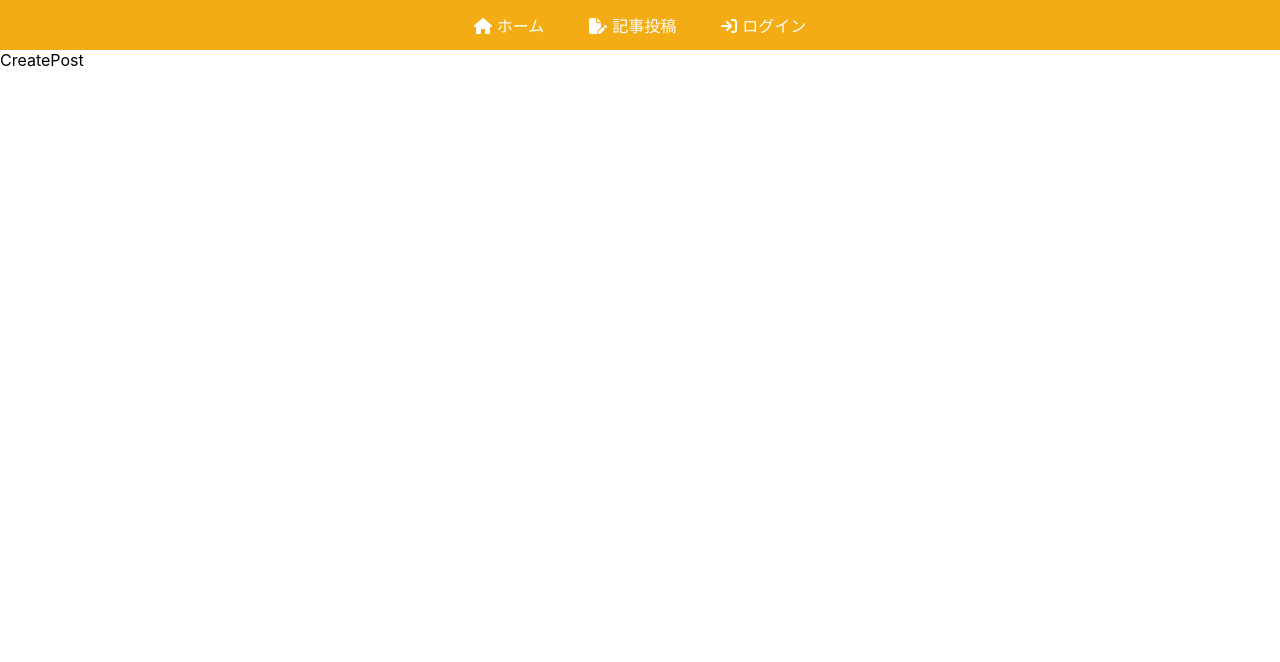
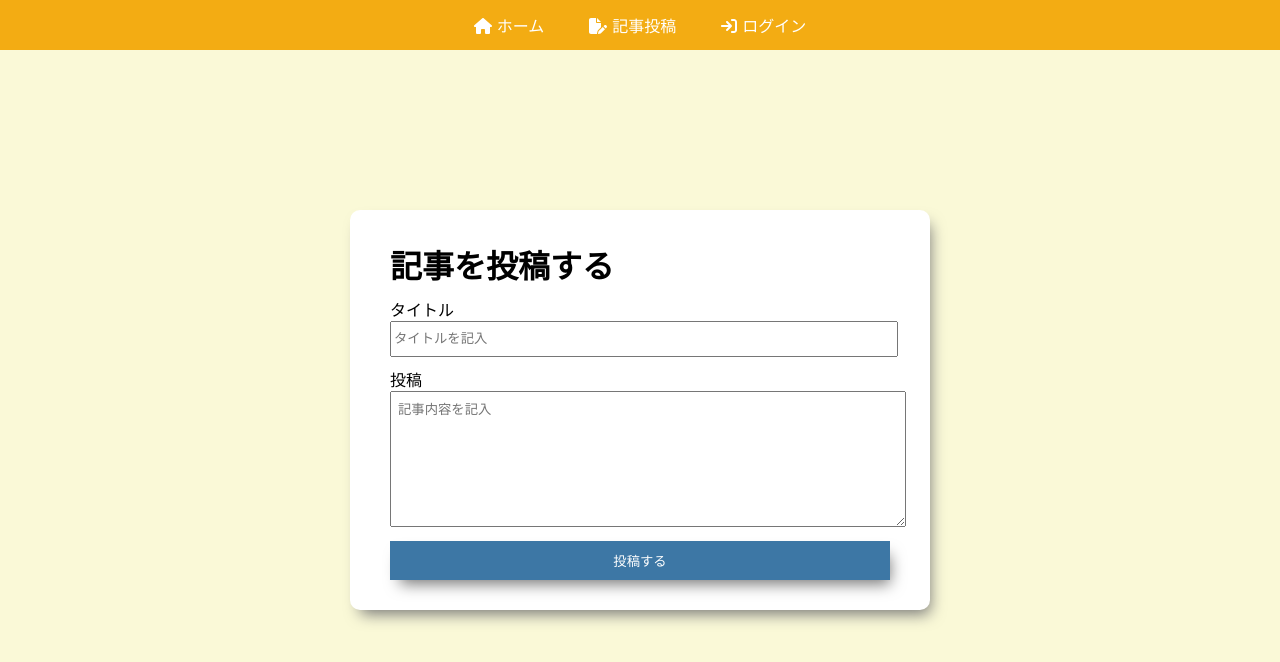
Before and after one commit to yuomatsu/udemy-react-firebase-blog, a React (Create React App) app: page /createpost in a window 1280 px wide. Shown: the top 662 px of the page. Built offline with nearby package versions, Linux system fonts and the light colour scheme.

Commit message:
記事投稿レイアウト修正

```diff
--- /dev/null
+++ b/src/components/CreatePost.scss
@@ -0,0 +1,45 @@
+.createPostPage {
+  display: flex;
+  align-items: center;
+  justify-content: center;
+  height: 90vh;
+}
+.postContainer {
+  background-color: #fff;
+  border-radius: 10px;
+  display:flex;
+  flex-direction: column;
+  justify-content: center;
+  height: 400px;
+  width: 500px;
+  gap: 10px;
+  padding: 0px 40px;
+  box-shadow: 5px 9px 15px -5px #777;
+  h1 {
+    margin: 0;
+  }
+  input {
+    width: 100%;
+    height: 30px;
+    outline: none;
+  }
+  textarea {
+    width: 100%;
+    height: 120px;
+    outline: none;
+    padding: 7px;
+  }
+  .postButton {
+    padding: 10px;
+    background-color: #3d77a5;
+    border: none;
+    box-shadow: 5px 9px 15px -5px #777;
+    color: #fff;
+    cursor: pointer;
+    transition: all 0.3s;
+    &:hover {
+      transform: translateY(2px);
+      box-shadow: none;
+    }
+  }
+}
--- a/src/components/CreatePost.tsx
+++ b/src/components/CreatePost.tsx
@@ -1,7 +1,23 @@
 import React from "react";
+import "./CreatePost.scss"
 
 const CreatePost = () => {
-  return <div>CreatePost</div>;
+  return (
+    <div className="createPostPage">
+      <div className="postContainer">
+        <h1>記事を投稿する</h1>
+        <div className="inputPost">
+          <div>タイトル</div>
+          <input type="text" placeholder="タイトルを記入" />
+        </div>
+        <div className="inputPost">
+          <div>投稿</div>
+          <textarea placeholder="記事内容を記入" ></textarea>
+        </div>
+        <button className="postButton">投稿する</button>
+      </div>
+    </div>
+  );
 };
 
 export default CreatePost;
--- a/src/index.scss
+++ b/src/index.scss
@@ -5,6 +5,7 @@
     sans-serif;
   -webkit-font-smoothing: antialiased;
   -moz-osx-font-smoothing: grayscale;
+  background-color: #faf9d7;
 }
 
 code {
```
